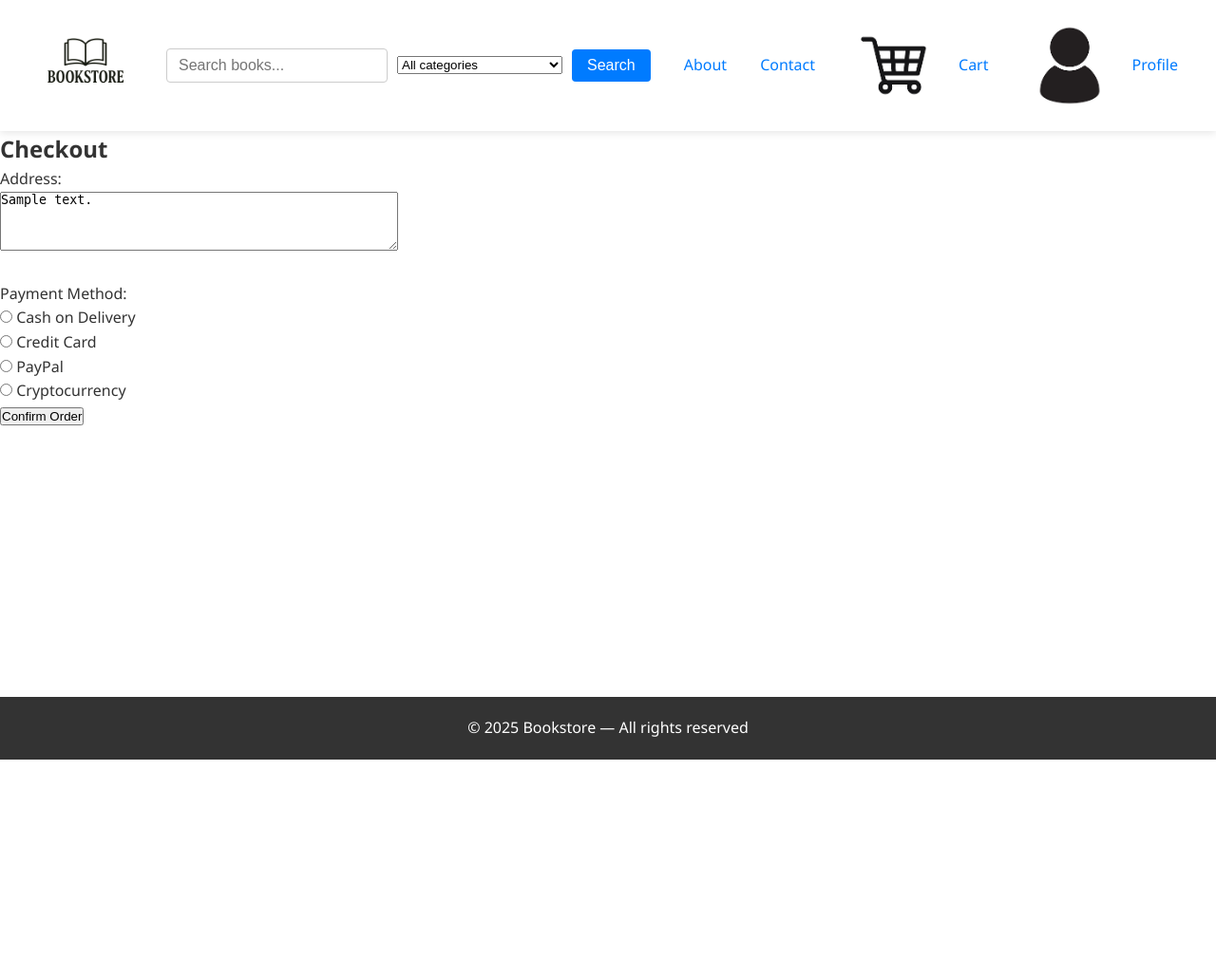
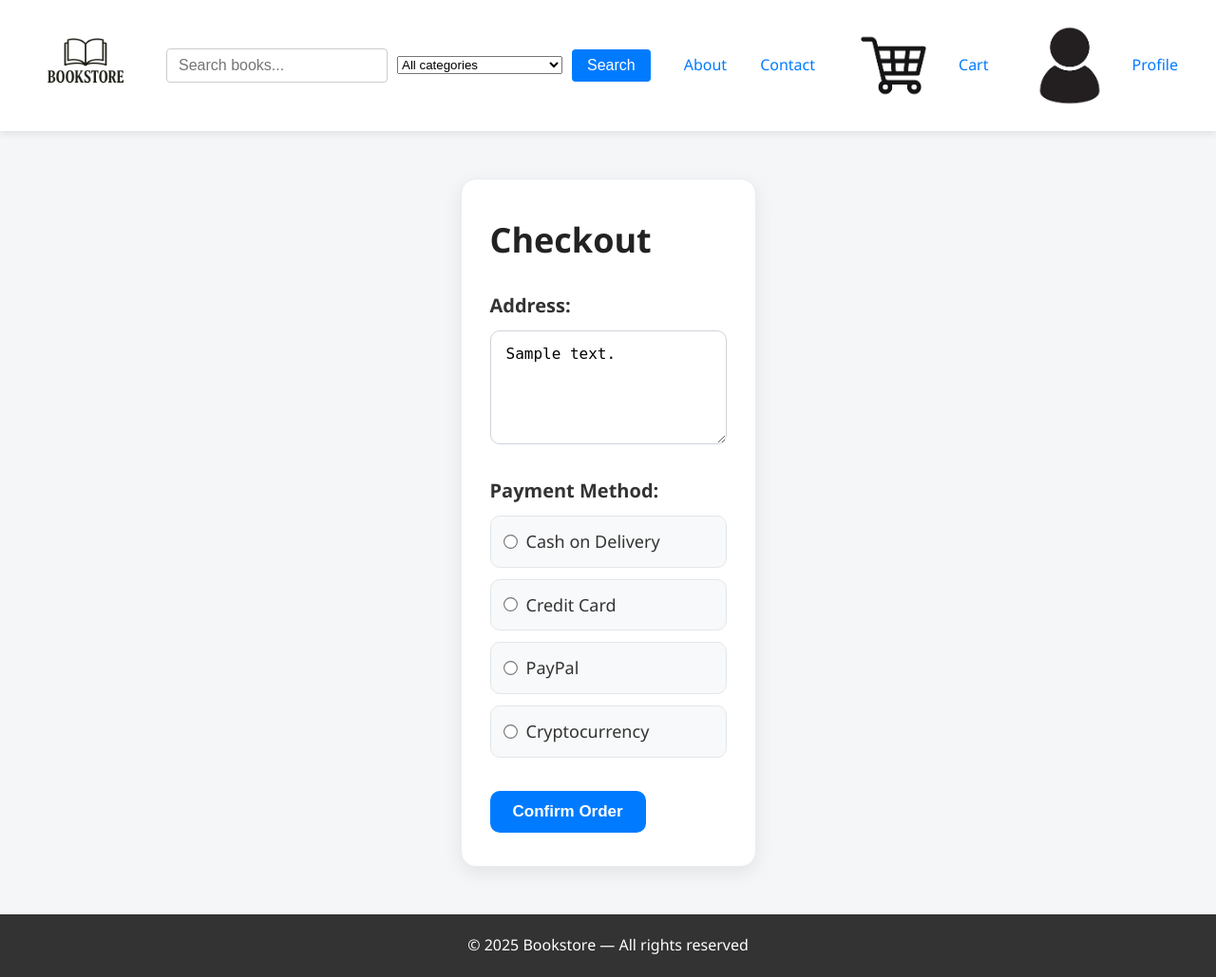
Before and after one commit to AraDarbinyan/BookStore, a Django app: page /checkout/ in a window 1280 px wide. Shown: the whole page at 95% size. Before the commit the page ends 800 px from the top, so only its background shows below. Run offline with Django 5.2, Linux system fonts and the light colour scheme; a user stored in the database is signed in; data comes from the database, SQL or seed files in the repository; tables that the repository leaves empty hold one stand-in row (values such as "Sample post").

Commit message:
Add styling for checkout page and review cards

```diff
--- a/store/static/store/css/base.css
+++ b/store/static/store/css/base.css
@@ -12,7 +12,7 @@ html, body {
 body {
     font-family: 'Segoe UI', Tahoma, Geneva, Verdana, sans-serif;
     line-height: 1.6;
-    background-color: #fff;
+    background-color: #f4f6f8;
     color: #333;
     display: flex;
     flex-direction: column;
--- /dev/null
+++ b/store/static/store/css/checkout.css
@@ -0,0 +1,114 @@
+/* Общий блок страницы */
+.checkout-page {
+    max-width: 700px;
+    margin: 50px auto;
+    padding: 0 20px;
+}
+
+/* Карточка checkout */
+.checkout-box {
+    background-color: #ffffff;
+    padding: 35px 30px;
+    border-radius: 16px;
+    box-shadow: 0 6px 20px rgba(0, 0, 0, 0.08);
+    border: 1px solid #e9ecef;
+}
+
+/* Заголовок */
+.checkout-box h2 {
+    font-size: 36px;
+    margin-bottom: 25px;
+    color: #222;
+}
+
+/* Группы полей */
+.form-group {
+    margin-bottom: 25px;
+}
+
+.form-group label {
+    display: block;
+    font-size: 20px;
+    font-weight: 600;
+    margin-bottom: 10px;
+    color: #333;
+}
+
+/* Поле адреса */
+.checkout-box textarea {
+    width: 100%;
+    min-height: 120px;
+    padding: 14px 16px;
+    font-size: 16px;
+    border: 1px solid #ced4da;
+    border-radius: 10px;
+    resize: vertical;
+    outline: none;
+    transition: border-color 0.2s ease, box-shadow 0.2s ease;
+    box-sizing: border-box;
+}
+
+.checkout-box textarea:focus {
+    border-color: #007bff;
+    box-shadow: 0 0 0 3px rgba(0, 123, 255, 0.15);
+}
+
+/* Блок способов оплаты */
+.payment-options {
+    display: flex;
+    flex-direction: column;
+    gap: 12px;
+}
+
+.payment-option {
+    display: flex;
+    align-items: center;
+    gap: 10px;
+    padding: 12px 14px;
+    background-color: #f8f9fa;
+    border: 1px solid #e3e6ea;
+    border-radius: 10px;
+    transition: background-color 0.2s ease, border-color 0.2s ease;
+}
+
+.payment-option:hover {
+    background-color: #eef5ff;
+    border-color: #bcdcff;
+}
+
+.payment-option input[type="radio"] {
+    transform: scale(1.15);
+    cursor: pointer;
+}
+
+.payment-option label {
+    margin: 0;
+    font-size: 18px;
+    font-weight: 500;
+    cursor: pointer;
+    color: #333;
+}
+
+/* Кнопка */
+.checkout-btn {
+    display: inline-block;
+    margin-top: 10px;
+    background-color: #007bff;
+    color: #fff;
+    padding: 12px 24px;
+    border: none;
+    border-radius: 10px;
+    font-size: 17px;
+    font-weight: 600;
+    cursor: pointer;
+    transition: background-color 0.2s ease, transform 0.2s ease;
+}
+
+.checkout-btn:hover {
+    background-color: #0056b3;
+    transform: translateY(-2px);
+}
+
+.checkout-btn:active {
+    transform: translateY(0);
+}
--- a/store/templates/store/checkout.html
+++ b/store/templates/store/checkout.html
@@ -8,18 +8,33 @@
 {% endblock %}
 
 {% block content %}
+<div class="checkout-page">
+    <div class="checkout-box">
         <h2>Checkout</h2>
+
         <form method="post">
             {% csrf_token %}
-    <label>Address:</label><br>
-    <textarea name="address" rows="4" cols="50">{{ customer.address }}</textarea><br><br>
 
-    <label>Payment Method:</label><br>
+            <div class="form-group">
+                <label for="address">Address:</label>
+                <textarea name="address" id="address" rows="4">{{ customer.address }}</textarea>
+            </div>
+
+            <div class="form-group">
+                <label>Payment Method:</label>
+
+                <div class="payment-options">
                     {% for value, label in payment_methods %}
-        <input type="radio" name="payment_method" value="{{ value }}" required> {{ label }}<br>
+                        <div class="payment-option">
+                            <input type="radio" id="payment_{{ forloop.counter }}" name="payment_method" value="{{ value }}" required>
+                            <label for="payment_{{ forloop.counter }}">{{ label }}</label>
+                        </div>
                     {% endfor %}
+                </div>
+            </div>
 
             <button type="submit" class="checkout-btn">Confirm Order</button>
         </form>
-
+    </div>
+</div>
 {% endblock %}
```
Also changed, not shown: store/static/store/css/book_detail.css (+41 -0 lines), store/static/store/css/ckeckout.css (deleted, +0 -11 lines), store/templates/store/book_detail.html (+37 -4 lines). Lines whose indentation alone changed are shown as unchanged.
